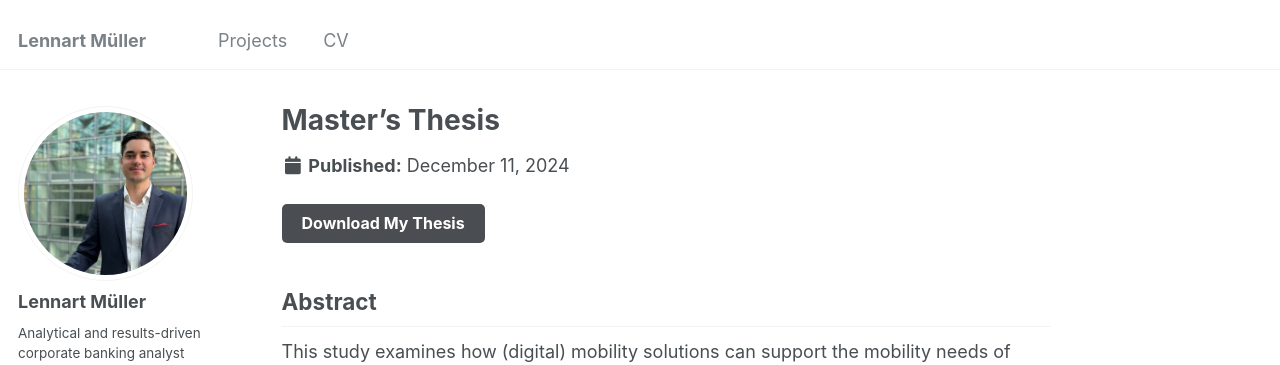
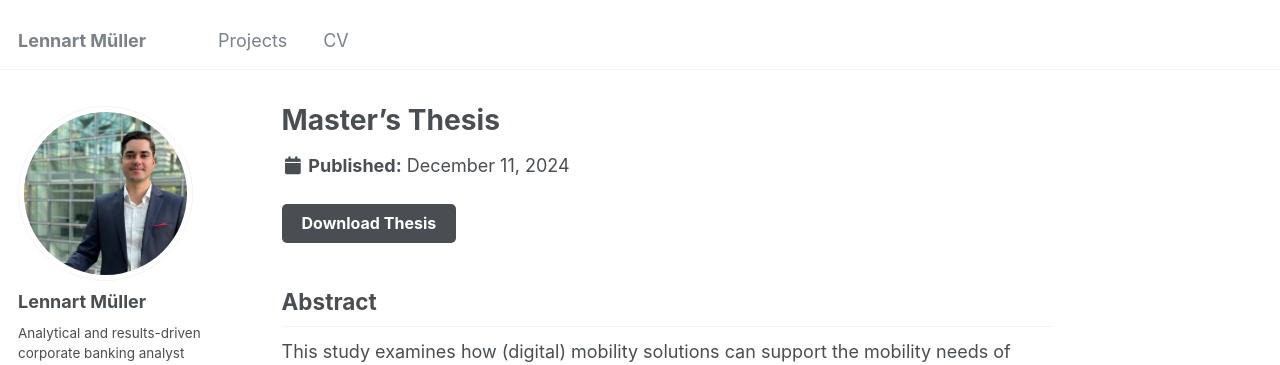
Before and after one commit to lennartmueller123/lennartmueller123.github.io, a Jekyll site: the page built from _projects/project-1.html, in a window 1280 px wide and 900 px high. Shown: the top 365 px of the window. Built offline with Jekyll 4.4.1, drawn with Linux system fonts in a browser that asks for light colours.

Commit message:
Update project-1.html

```diff
--- a/_projects/project-1.html
+++ b/_projects/project-1.html
@@ -5,7 +5,7 @@
 ---
 
 <h1>
-  <a href="/files/Master Thesis_Lennart Mueller.pdf" download style="display: inline-block; padding: 10px 20px; background-color: #4A4E52; color: white; text-decoration: none; border-radius: 5px; font-size: 16px;">Download My Thesis</a>
+  <a href="/files/Master Thesis_Lennart Mueller.pdf" download style="display: inline-block; padding: 10px 20px; background-color: #4A4E52; color: white; text-decoration: none; border-radius: 5px; font-size: 16px;">Download Thesis</a>
 </h1>
 
 <h2>Abstract</h2>
```
